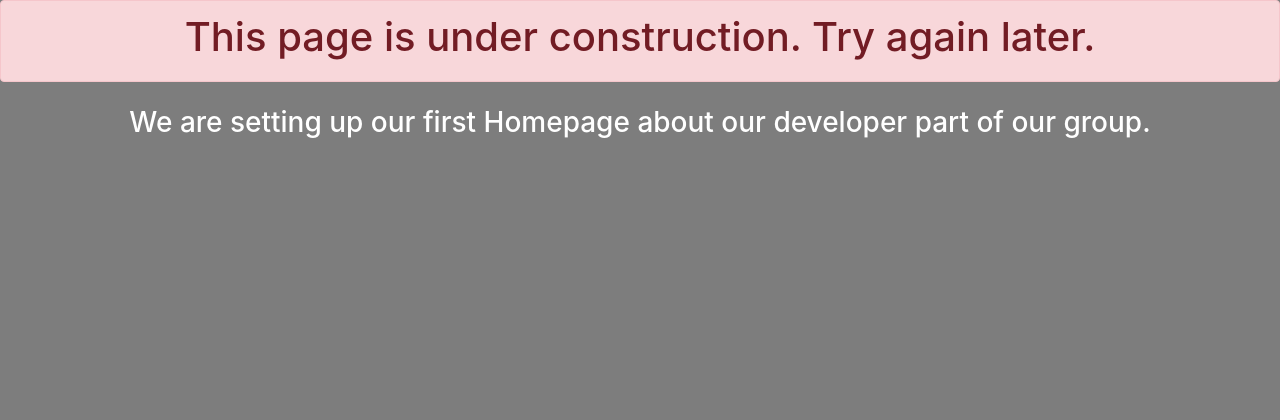
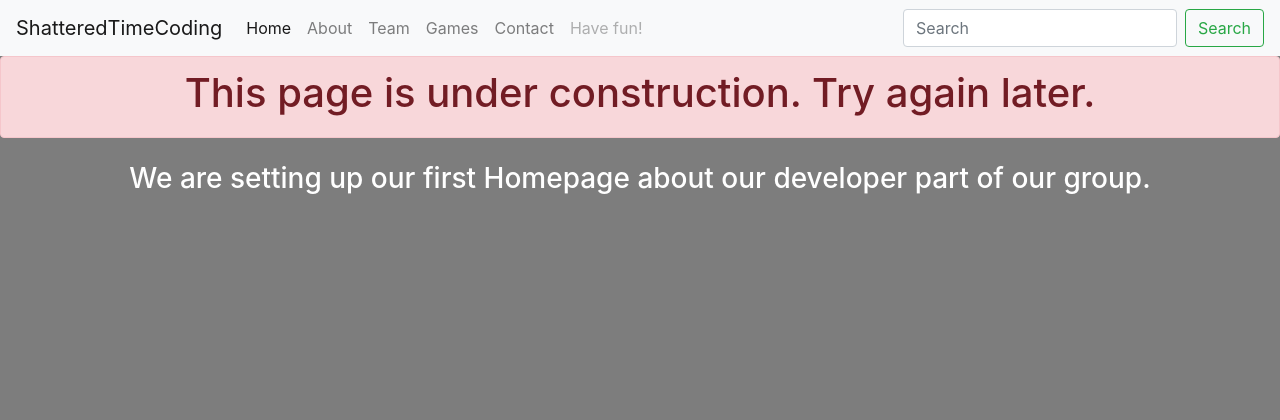
Before and after one commit to cgomm/WebsiteStudio, a PHP site: page /index.php in a window 1280 px wide. Shown: the top 420 px of the page. Run offline with PHP 8.4, Linux system fonts and the light colour scheme.

Commit message:
Added basic bootstrap navbar.
Added a basic bootstrap navbar according to documentation and implemented our basic sites into it.

```diff
--- a/SourceCode/webApp/pages/pagesHeader/header.php
+++ b/SourceCode/webApp/pages/pagesHeader/header.php
@@ -7,3 +7,41 @@
 		<link href="../../css/main.css" rel="stylesheet" type="text/css">
 	</head>
 	<body>
+    <!-- start of navbar -->
+    <!-- ToDo: change the design of the navbar later on accordingly -->
+    <nav class="navbar navbar-expand-lg navbar-light bg-light">
+        <a class="navbar-brand" href="../../index.php">ShatteredTimeCoding</a>
+        <button class="navbar-toggler" type="button" data-toggle="collapse" data-target="#navbarSupportedContent" aria-controls="navbarSupportedContent" aria-expanded="false" aria-label="Toggle navigation">
+            <span class="navbar-toggler-icon"></span>
+        </button>
+        <!-- ToDo: check the href and see if we can shorten them for performance reasons -->
+        <div class="collapse navbar-collapse" id="navbarSupportedContent">
+            <ul class="navbar-nav mr-auto">
+                <li class="nav-item active">
+                    <a class="nav-link" href="../../index.php">Home<span class="sr-only">(current)</span></a>
+                </li>
+                <li class="nav-item">
+                    <a class="nav-link" href="../../pages/pagesContent/aboutSTG.php">About</a>
+                </li>
+                <li>
+                    <a class="nav-link" href="../../pages/pagesContent/team.php">Team</a>
+                </li>
+                <li>
+                    <a class="nav-link" href="../../pages/pagesContent/games.php">Games</a>
+                </li>
+                <li>
+                    <a class="nav-link" href="../../pages/pagesContent/contact.php">Contact</a>
+                </li>
+                <li class="nav-item">
+                    <a class="nav-link disabled" href="#">Have fun!</a>
+                </li>
+                <li>
+                    <a class="nav-link" href="../../resources/images/surprise.jpg">   </a>
+                </li>
+            </ul>
+            <form class="form-inline my-2 my-lg-0">
+                <input class="form-control mr-sm-2" type="search" placeholder="Search" aria-label="Search">
+                <button class="btn btn-outline-success my-2 my-sm-0" type="submit">Search</button>
+            </form>
+        </div>
+    </nav>
```
Also changed, not shown: SourceCode/webApp/resources/images/surprise.jpg (added).
